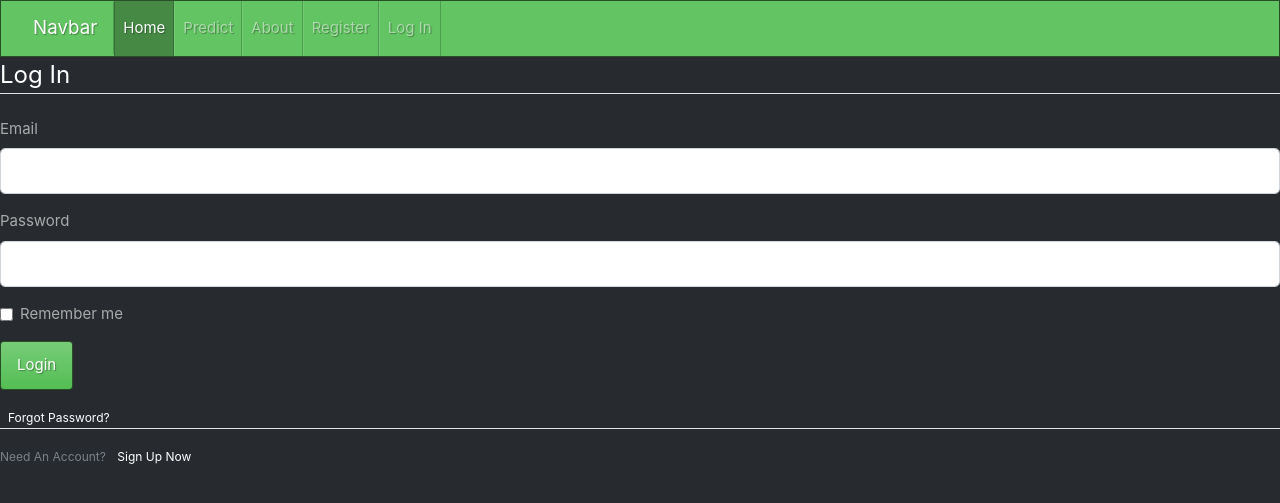
After one commit to Spotify-tt69/Spotify, a Flask app: page /login in a window 1280 px wide. The commit adds this page. Shown: the top 503 px of the page. Run offline with Flask 2, Linux system fonts and the light colour scheme; some libraries are stand-ins or nearby versions.

Commit message:
added registration, about, and login

```diff
--- a/Pys/app.py
+++ b/app.py
@@ -1,16 +1,17 @@
 from flask import Flask, render_template, request, url_for
 from flask_sqlalchemy import SQLAlchemy
 from flask_bootstrap import Bootstrap
-
-
-
+from forms import RegistrationForm, LoginForm
+from flask_wtf.csrf import CSRFProtect
+from os import getenv
 
 app = Flask(__name__)
 Bootstrap(app)
 app.config['SQLALCHEMY_DATABASE_URI'] = "sqlite:///db.sqlite3"
 app.config['SQLALCHEMY_TRACK_MODIFICATIONS'] = False
 DB = SQLAlchemy(app)
-
+app.config['SECRET_KEY'] = '<SECRET_KEY>'
+csrf = CSRFProtect(app)
 #return app
 
 @app.route('/', methods=['GET'])
@@ -25,6 +26,24 @@ def dropdown():
 def results():
     return render_template('BS.html', title='Predict and Listen')
 
+@app.route('/about')
+def about():
+    return render_template('about.html', title='Spotify Pick Me - About')
+
+
+@app.route('/register')
+def register():
+    form = RegistrationForm()
+    return render_template('register.html', title='Register', form=form)
+
+
+@app.route('/login')
+def login():
+    form = LoginForm()
+    return render_template('login.html', title='Login', form=form)
+
+
+
 
 if __name__ == "__main__":
     app.run(debug=True)
--- /dev/null
+++ b/forms.py
@@ -0,0 +1,29 @@
+from flask_wtf import Form
+from wtforms import StringField, PasswordField, SubmitField, BooleanField
+from wtforms.validators import DataRequired, Length, Email, EqualTo
+
+
+class RegistrationForm(Form):
+    username = StringField('Username',validators=[DataRequired(), Length(min=2, max=30)])
+    email = StringField('Email', validators=[DataRequired(), Email()])
+    password = PasswordField('Password', validators=[DataRequired()])
+    confirm_password = PasswordField('Confirm Password', validators=[DataRequired(), EqualTo('password')])
+    submit_button = SubmitField('Sign Up')
+
+    def validate_username(self, username):
+        user = User.query.filter_by(username=username.data).first()
+        if user:
+            raise ValidationError('Username already used. Please choose a different username.')
+
+
+    def validate_email(self, email):
+        user = User.query.filter_by(email=email.data).first()
+        if user:
+            raise ValidationError('That email is taken. Please choose a different one.')
+
+class LoginForm(Form):
+    # Could use Username if wanted
+    email = StringField('Email', validators=[DataRequired(), Email()])
+    password = PasswordField('Password', validators=[DataRequired()])
+    remember = BooleanField('Remember me')
+    submit_button = SubmitField('Login')
--- /dev/null
+++ b/templates/about.html
@@ -0,0 +1,4 @@
+{% extends "base.html" %}
+{% block content %}
+    <h1>About Page </h1>
+{% endblock content %}
--- a/templates/base.html
+++ b/templates/base.html
@@ -23,11 +23,10 @@
 		<button class="navbar-toggler" type="button" data-toggle="collapse" data-target="#navbarColor01" aria-controls="navbarColor01" aria-expanded="false" aria-label="Toggle navigation">
 		  <span class="navbar-toggler-icon"></span>
 		</button>
-
 		<div class="collapse navbar-collapse" id="navbarColor01">
 		  <ul class="navbar-nav mr-auto">
 			<li class="nav-item active">
-			  <a class="nav-link" href="#">Home
+			  <a class="nav-link" href="/">Home
 				<span class="sr-only">(current)</span>
 			  </a>
 			</li>
@@ -35,11 +34,14 @@
 			  <a class="nav-link" href="/predict">Predict</a>
 			</li>
 			<li class="nav-item">
-			  <a class="nav-link" href="#">Pricing</a>
+			  <a class="nav-link" href="/about">About</a>
 			</li>
 			<li class="nav-item">
-			  <a class="nav-link" href="#">About</a>
+			  <a class="nav-link" href="/register">Register</a>
 			</li>
+			<li class="nav-item">
+				<a class="nav-link" href="/login">Log In</a>
+			  </li>
 		  </ul>
 		</div>
 	  </nav>
@@ -58,7 +60,7 @@
 								<div class="row">
 								  <div class="col-sm">
 										<!--Possible Dropdown menu code-->
-									<div class="btn-group" role="group" aria-label="Button group with nested dropdown" align="left">
+									<div class="btn-group" role="group" aria-label="Button group with nested dropdown" align="bottom">
 										<button type="button" class="btn btn-success">Pick A Mood</button>
 										<div class="btn-group" role="group">
 										<button id="btnGroupDrop2" type="button" class="btn btn-success dropdown-toggle"
--- /dev/null
+++ b/templates/login.html
@@ -0,0 +1,52 @@
+{% extends "base.html" %}
+{% block content %}
+    <div class="content-section">
+        <form method="POST" action="">
+            {{ form.csrf_token }}
+            <fieldset class="form-group">
+                <legend class="border-bottom mb-4">Log In</legend>
+                <div class="form-group">
+                    {{ form.email.label(class="form-control-label") }}
+                    {% if form.email.errors %}
+                        {{ form.email(class="form-control form-control-lg is-invalid") }}
+                        <div class="invalid-feedback">
+                            {% for error in form.email.errors %}
+                                <span>{{ error }}</span>
+                            {% endfor %}
+                        </div>
+                    {% else %}
+                        {{ form.email(class="form-control form-control-lg") }}
+                    {% endif %}
+                </div>
+                <div class="form-group">
+                    {{ form.password.label(class="form-control-label") }}
+                    {% if form.password.errors %}
+                        {{ form.password(class="form-control form-control-lg is-invalid") }}
+                        <div class="invalid-feedback">
+                            {% for error in form.password.errors %}
+                                <span>{{ error }}</span>
+                            {% endfor %}
+                        </div>
+                    {% else %}
+                        {{ form.password(class="form-control form-control-lg") }}
+                    {% endif %}
+                </div>
+                <div class="form-check">
+                    {{ form.remember(class="form-check-input") }}
+                    {{ form.remember.label(class="form-check-label") }}
+                </div>
+            </fieldset>
+            <div class="form-group">
+                {{ form.submit_button(type="button", class="btn btn-success") }}
+            </div>
+            <small class="text-muted ml-2">
+                <a href="#">Forgot Password?</a>
+            </small>
+        </form>
+    </div>
+    <div class="border-top pt-3">
+        <small class="text-muted">
+            Need An Account? <a class="ml-2" href="{{ url_for('register') }}">Sign Up Now</a>
+        </small>
+    </div>
+{% endblock content %}
```
Also changed, not shown: templates/register.html (added, +35 -0 lines), Pys/__init__ .py (deleted), __init__ .py (deleted), 4 other files.
